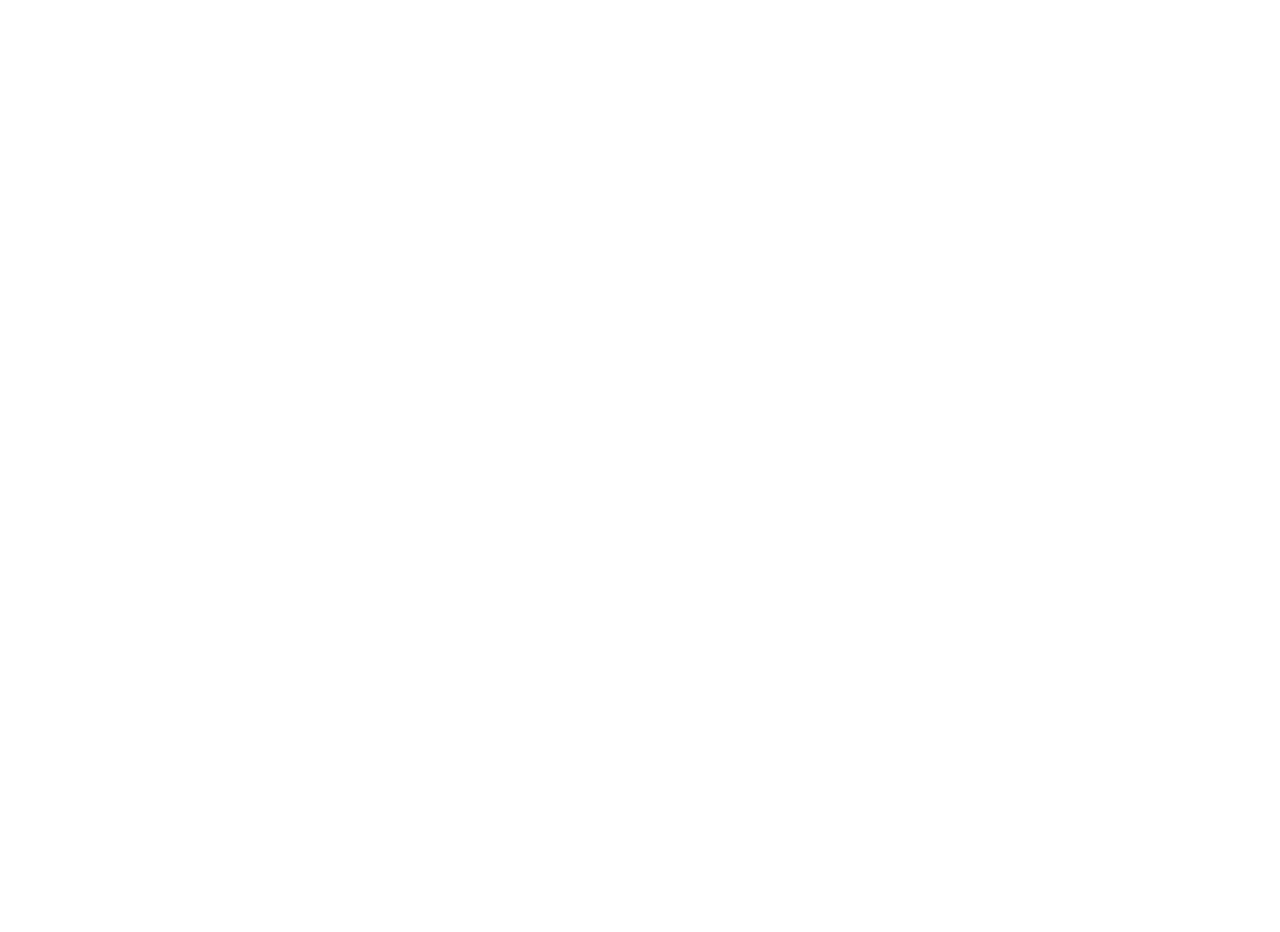
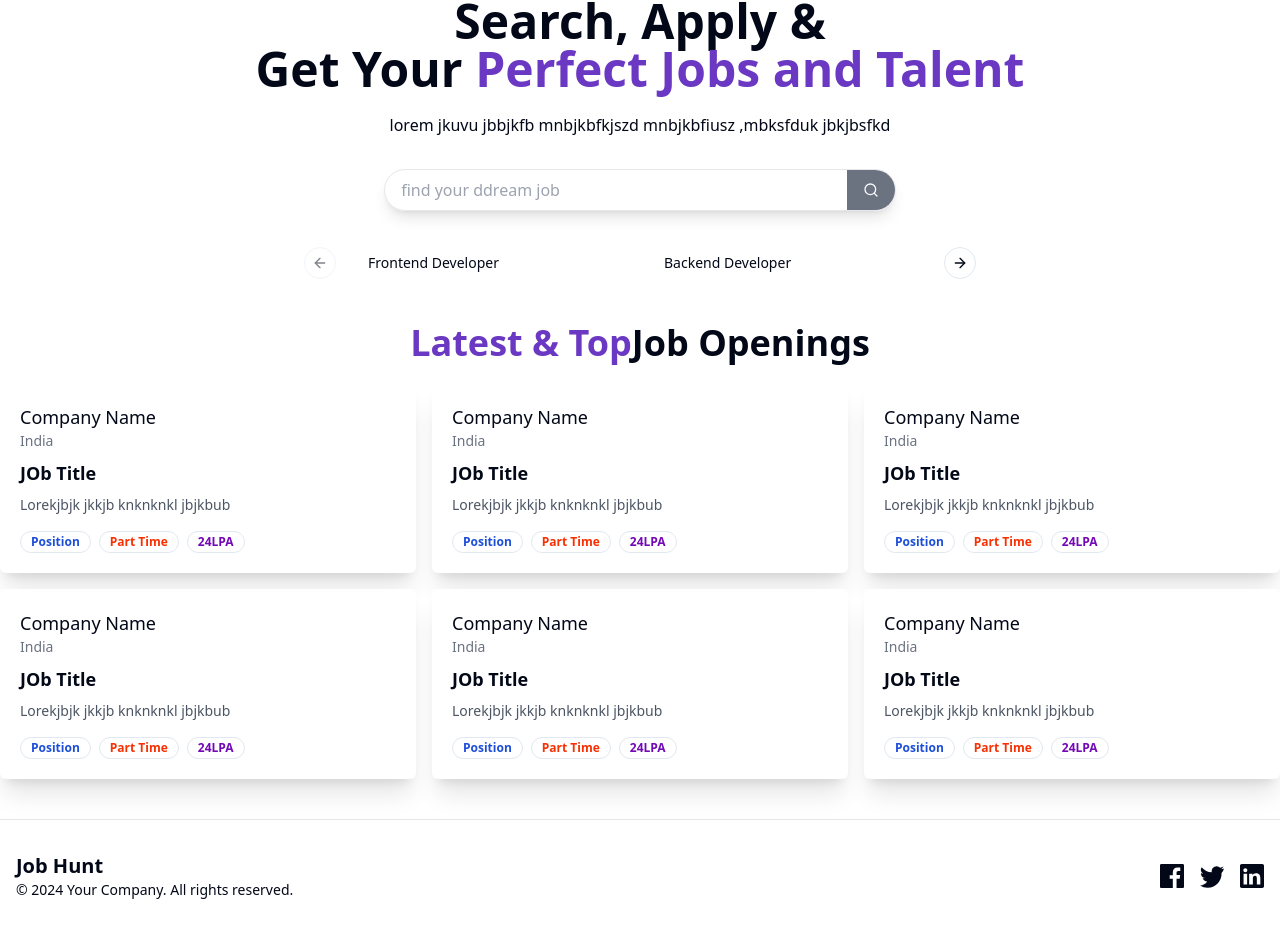
Before and after one commit to Suryansh8090/Job-Portal, a React (Vite) app in the folder Frontend/: page / in a window 1280 px wide. Shown: the part 159-1091 px from the top of the page. Before the commit the page ends 800 px from the top, so only its background shows below. Built offline with nearby package versions, Linux system fonts and the light colour scheme.

Commit message:
Home Page!

```diff
--- /dev/null
+++ b/Frontend/src/components/ui/card.jsx
@@ -0,0 +1,50 @@
+import * as React from "react"
+
+import { cn } from "@/lib/utils"
+
+const Card = React.forwardRef(({ className, ...props }, ref) => (
+  <div
+    ref={ref}
+    className={cn("rounded-lg border bg-card text-card-foreground shadow-sm", className)}
+    {...props} />
+))
+Card.displayName = "Card"
+
+const CardHeader = React.forwardRef(({ className, ...props }, ref) => (
+  <div
+    ref={ref}
+    className={cn("flex flex-col space-y-1.5 p-6", className)}
+    {...props} />
+))
+CardHeader.displayName = "CardHeader"
+
+const CardTitle = React.forwardRef(({ className, ...props }, ref) => (
+  <div
+    ref={ref}
+    className={cn("text-2xl font-semibold leading-none tracking-tight", className)}
+    {...props} />
+))
+CardTitle.displayName = "CardTitle"
+
+const CardDescription = React.forwardRef(({ className, ...props }, ref) => (
+  <div
+    ref={ref}
+    className={cn("text-sm text-muted-foreground", className)}
+    {...props} />
+))
+CardDescription.displayName = "CardDescription"
+
+const CardContent = React.forwardRef(({ className, ...props }, ref) => (
+  <div ref={ref} className={cn("p-6 pt-0", className)} {...props} />
+))
+CardContent.displayName = "CardContent"
+
+const CardFooter = React.forwardRef(({ className, ...props }, ref) => (
+  <div
+    ref={ref}
+    className={cn("flex items-center p-6 pt-0", className)}
+    {...props} />
+))
+CardFooter.displayName = "CardFooter"
+
+export { Card, CardHeader, CardFooter, CardTitle, CardDescription, CardContent }
--- /dev/null
+++ b/Frontend/src/home/CategoryCarousel.jsx
@@ -0,0 +1,35 @@
+import React from 'react';
+import { Carousel, CarouselContent, CarouselItem, CarouselNext, CarouselPrevious } from '../components/ui/carousel';
+import { Button } from '../components/ui/button';
+
+const category = [
+    "Frontend Developer",
+    "Backend Developer",
+    "Data Science",
+    "Graphic Designer",
+    "FullStack Developer"
+]
+
+function CategoryCarousel() {
+
+
+    return (
+        <div>
+            <Carousel className="w-full max-w-xl mx-auto my-8">
+                <CarouselContent>
+                    {
+                        category.map((cat, index) => (
+                            <CarouselItem className="md:basis-1/2 lg-basis-1/3">
+                                <Button variant="outline" className="rounded-full border-none hover:bg-white">{cat}</Button>
+                            </CarouselItem>
+                        ))
+                    }
+                </CarouselContent>
+                <CarouselPrevious />
+                <CarouselNext />
+            </Carousel>
+        </div>
+    )
+}
+
+export default CategoryCarousel
--- /dev/null
+++ b/Frontend/src/home/HeroSection.jsx
@@ -0,0 +1,37 @@
+import { Button } from "@/components/ui/button";
+import { Search } from "lucide-react";
+import React from "react";
+import { Link } from "react-router-dom";
+
+function HeroSection() {
+  return (
+    <>
+      <div className="text-center">
+        <div className="flex flex-col gap-5 my-8 ">
+          <span className="px-4 py-2 rounded-full bg-gray-50 text-[#F83002] font-medium mx-auto">
+            Find Your Perfect Job or Talent
+          </span>
+          <h1 className="text-5xl font-bold">
+            Search, Apply & <br /> Get Your{" "}
+            <span className="text-[#6A38C2]">Perfect Jobs and Talent</span>{" "}
+          </h1>
+          <p>
+            lorem jkuvu jbbjkfb mnbjkbfkjszd mnbjkbfiusz ,mbksfduk jbkjbsfkd
+          </p>
+        </div>
+        <div className="flex w-[40%] shadow-lg border border-gray-200 pl-3 rounded-full items-center gap-4 mx-auto">
+          <input
+            type="text"
+            placeholder=" find your ddream job"
+            className="outline-none border-none w-full"
+          />
+          <Button className="rounded-r-full bg-gray-500">
+            <Search className="h-5 w-5" />
+          </Button>
+        </div>
+      </div>
+    </>
+  );
+}
+
+export default HeroSection;
--- /dev/null
+++ b/Frontend/src/home/LatestJobCard.jsx
@@ -0,0 +1,32 @@
+import { Badge } from "@/components/ui/badge";
+import React from "react";
+
+function LatestJobCard() {
+  return (
+    <>
+      <div className="p-5 rounded-md shadow-xl bg-white border-gray-100 cursor-pointer">
+        <div>
+          <h1 className="font-medium text-lg">Company Name</h1>
+          <p className="text-sm text-gray-500">India</p>
+        </div>
+        <div>
+          <h1 className="font-bold text-lg my-2">JOb Title</h1>
+          <p className="text-sm text-gray-600">Lorekjbjk jkkjb knknknkl jbjkbub </p>
+        </div>
+        <div className="flex items-center gap-2 mt-4">
+          <Badge className={"text-blue-700 font-bold"} variant={"ghost"}>
+            Position
+          </Badge>
+          <Badge className={"text-[#F83002] font-bold"} variant={"ghost"}>
+            Part Time
+          </Badge>
+          <Badge className={"text-[#7209B7] font-bold"} variant={"ghost"}>
+            24LPA
+          </Badge>
+        </div>
+      </div>
+    </>
+  );
+}
+
+export default LatestJobCard;
--- /dev/null
+++ b/Frontend/src/home/LatestJobs.jsx
@@ -0,0 +1,22 @@
+import React from "react";
+import LatestJobCard from "./LatestJobCard";
+
+function LatestJobs() {
+  const randomJobs = [1, 2, 3, 4, 5, 6, 7, 8];
+  return (
+    <>
+      <div className="max-w-7xl mx-auto my-10">
+        <h1 className="text-4xl font-bold text-center">
+          <span className="text-[#6A38C2]">Latest & Top</span>Job Openings
+        </h1>
+        <div className="grid grid-cols-3 gap-4 my-5">
+          {randomJobs.slice(0,6).map((item, index) => (
+            <LatestJobCard />
+          ))}
+        </div>
+      </div>
+    </>
+  );
+}
+
+export default LatestJobs;
--- a/Frontend/src/home/home.jsx
+++ b/Frontend/src/home/home.jsx
@@ -1,13 +1,20 @@
-import React from 'react'
-import  Navbar  from "../layout/Navbar"
+import React from "react";
+import Navbar from "../layout/Navbar";
+import HeroSection from "./HeroSection";
+import CategoryCarousel from "./CategoryCarousel";
+import LatestJobs from "./Latestjobs";
+import Footer from "@/layout/Footer";
 
-function home() {
+function Home() {
   return (
     <>
-<Navbar/>
-
+      <Navbar />
+      <HeroSection />
+      <CategoryCarousel />
+      <LatestJobs />
+      <Footer />
     </>
-  )
+  );
 }
 
-export default home
+export default Home;
--- /dev/null
+++ b/Frontend/src/layout/Footer.jsx
@@ -0,0 +1,57 @@
+import React from 'react';
+
+const Footer = () => {
+  return (
+    // <footer className="bg-gray-900 text-white py-8">
+    //   <div className="container mx-auto text-center">
+    //     <p className="text-sm mb-4">
+    //       © 2024 JobPortal. Connecting Job Seekers and Employers. All Rights Reserved.
+    //     </p>
+    //     <div className="flex justify-center space-x-8 mb-6">
+    //       <a href="#" className="hover:text-blue-500">About Us</a>
+    //       <a href="#" className="hover:text-blue-500">Careers</a>
+    //       <a href="#" className="hover:text-blue-500">Privacy Policy</a>
+    //       <a href="#" className="hover:text-blue-500">Terms of Service</a>
+    //       <a href="#" className="hover:text-blue-500">Contact Us</a>
+    //     </div>
+    //     <div className="flex justify-center space-x-4">
+    //       <a href="#" className="hover:text-blue-500">
+    //         <svg xmlns="http://www.w3.org/2000/svg" className="w-6 h-6" fill="none" viewBox="0 0 24 24" stroke="currentColor">
+    //           <path strokeLinecap="round" strokeLinejoin="round" strokeWidth="2" d="M12 5v14m7-7H5" />
+    //         </svg>
+    //       </a>
+    //       <a href="#" className="hover:text-blue-500">
+    //         <svg xmlns="http://www.w3.org/2000/svg" className="w-6 h-6" fill="none" viewBox="0 0 24 24" stroke="currentColor">
+    //           <path strokeLinecap="round" strokeLinejoin="round" strokeWidth="2" d="M17 8l4 4m0 0l-4 4m4-4H3" />
+    //         </svg>
+    //       </a>
+    //     </div>
+    //   </div>
+    // </footer>
+
+    <footer className="border-t border-t-gray-200 py-8">
+    <div className="container mx-auto px-4">
+      <div className="flex flex-col md:flex-row justify-between items-center">
+        <div className="mb-4 md:mb-0">
+          <h2 className="text-xl font-bold">Job Hunt</h2>
+          <p className="text-sm">© 2024 Your Company. All rights reserved.</p>
+        </div>
+
+        <div className="flex space-x-4 mt-4 md:mt-0">
+          <a href="https://facebook.com" className="hover:text-gray-400" aria-label="Facebook">
+            <svg className="w-6 h-6" fill="currentColor" viewBox="0 0 24 24"><path d="M22.676 0H1.324C.593 0 0 .592 0 1.324v21.352C0 23.408.593 24 1.324 24H12.82V14.706H9.692v-3.578h3.128V8.408c0-3.1 1.893-4.787 4.657-4.787 1.325 0 2.463.1 2.794.144v3.238l-1.918.001c-1.503 0-1.794.715-1.794 1.762v2.31h3.587l-.468 3.578h-3.119V24h6.116C23.407 24 24 23.408 24 22.676V1.324C24 .592 23.407 0 22.676 0z" /></svg>
+          </a>
+          <a href="https://twitter.com" className="hover:text-gray-400" aria-label="Twitter">
+            <svg className="w-6 h-6" fill="currentColor" viewBox="0 0 24 24"><path d="M24 4.557a9.835 9.835 0 01-2.828.775 4.934 4.934 0 002.165-2.724 9.867 9.867 0 01-3.127 1.195 4.924 4.924 0 00-8.38 4.49A13.978 13.978 0 011.67 3.149 4.93 4.93 0 003.16 9.724a4.903 4.903 0 01-2.229-.616v.062a4.93 4.93 0 003.946 4.827 4.902 4.902 0 01-2.224.084 4.93 4.93 0 004.6 3.417A9.869 9.869 0 010 21.543a13.978 13.978 0 007.548 2.212c9.057 0 14.01-7.507 14.01-14.01 0-.213-.004-.425-.015-.636A10.012 10.012 0 0024 4.557z" /></svg>
+          </a>
+          <a href="https://linkedin.com" className="hover:text-gray-400" aria-label="LinkedIn">
+            <svg className="w-6 h-6" fill="currentColor" viewBox="0 0 24 24"><path d="M20.447 20.452H16.85v-5.569c0-1.327-.027-3.037-1.852-3.037-1.854 0-2.137 1.446-2.137 2.94v5.666H9.147V9.756h3.448v1.464h.05c.48-.91 1.653-1.871 3.401-1.871 3.634 0 4.307 2.39 4.307 5.498v5.605zM5.337 8.29c-1.105 0-2-.896-2-2 0-1.106.895-2 2-2 1.104 0 2 .895 2 2 0 1.104-.896 2-2 2zM7.119 20.452H3.553V9.756h3.566v10.696zM22.225 0H1.771C.791 0 0 .774 0 1.729v20.542C0 23.226.792 24 1.771 24h20.451c.979 0 1.771-.774 1.771-1.729V1.729C24 .774 23.205 0 22.225 0z" /></svg>
+          </a>
+        </div>
+      </div>
+    </div>
+  </footer>
+  );
+};
+
+export default Footer;
--- a/Frontend/src/routes/index.jsx
+++ b/Frontend/src/routes/index.jsx
@@ -1,7 +1,8 @@
 import { createBrowserRouter } from "react-router-dom";
-import Home from "../home/home";
+import Home from "../home/Home";
 import Login from "../authentication/Login";
 import Signup from "../authentication/Signup";
+
 
 
 
@@ -20,6 +21,8 @@
         element: <Signup/>
     },
 
+
+
 ])
 
 export default appRoute;
```
